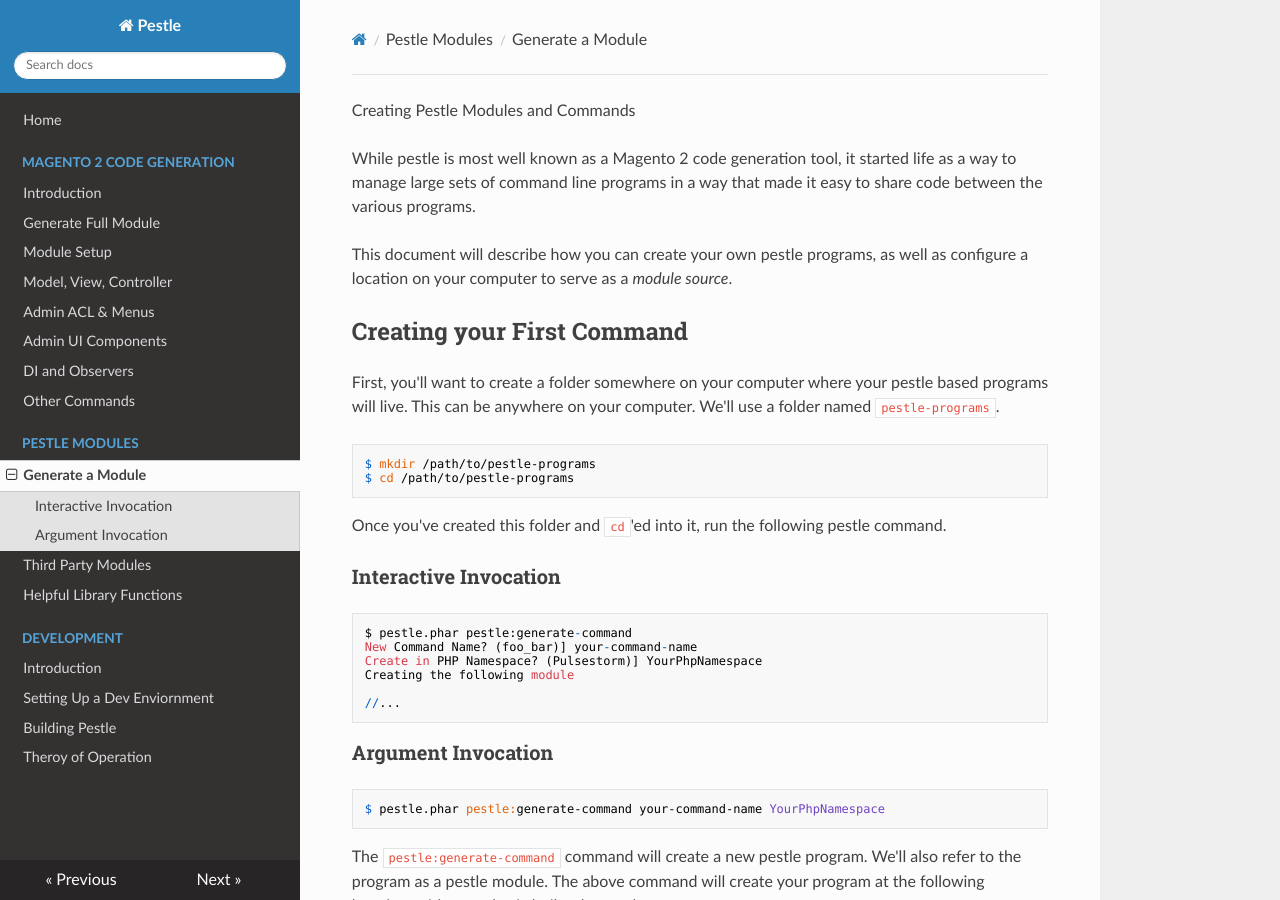
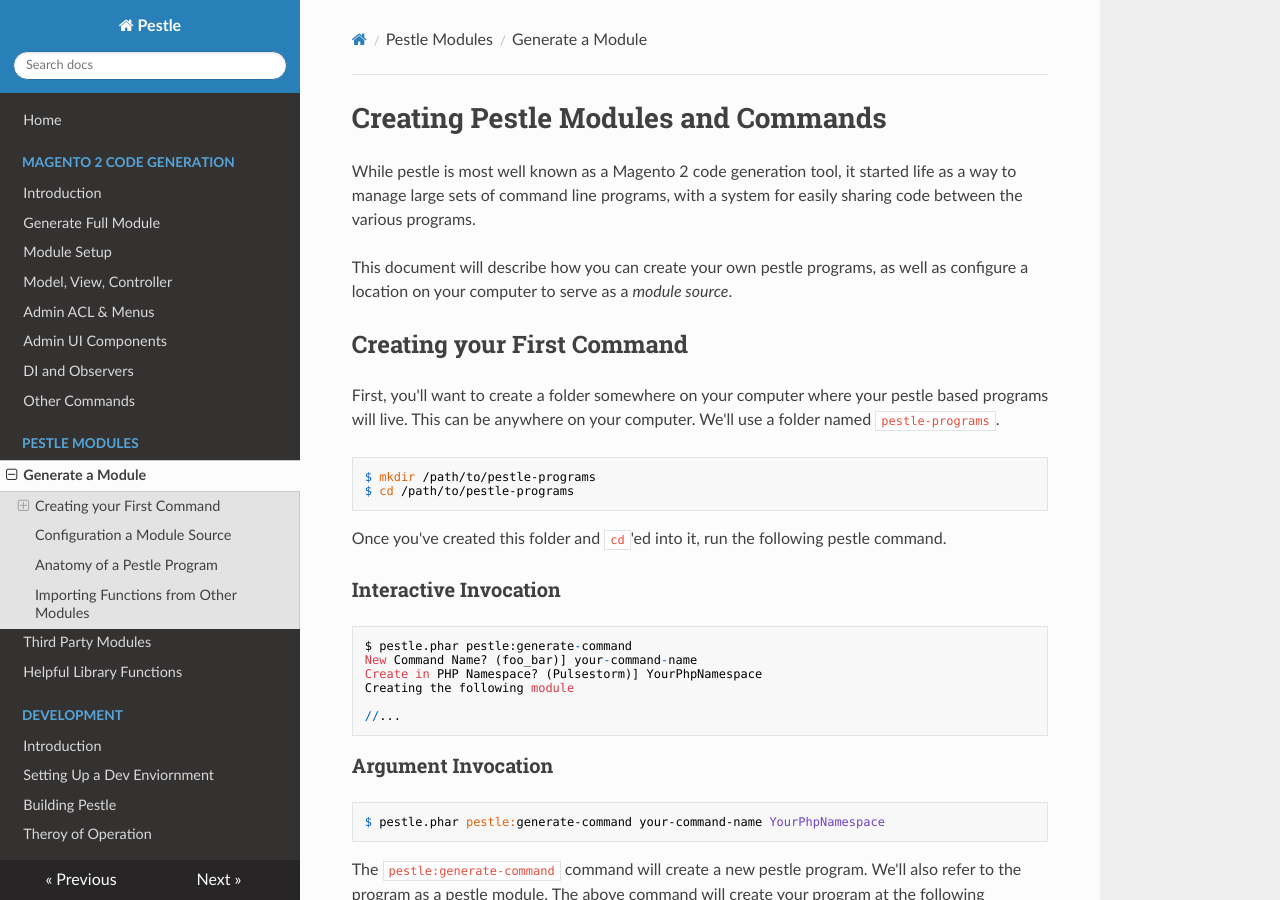
Before and after one commit to astorm/pestle, an MkDocs documentation site: the page built from docs/pestle-generate.md, in a window 1280 px wide and 900 px high. Built offline with MkDocs 1.6.1, drawn with Linux system fonts in a browser that asks for light colours; nearby versions of some CDN libraries.

Commit message:
final edits

```diff
--- a/docs/pestle-generate.md
+++ b/docs/pestle-generate.md
@@ -1,6 +1,6 @@
-Creating Pestle Modules and Commands
+# Creating Pestle Modules and Commands
 
-While pestle is most well known as a Magento 2 code generation tool, it started life as a way to manage large sets of command line programs in a way that made it easy to share code between the various programs.
+While pestle is most well known as a Magento 2 code generation tool, it started life as a way to manage large sets of command line programs, with a system for easily sharing code between the various programs.
 
 This document will describe how you can create your own pestle programs, as well as configure a location on your computer to serve as a _module source_.
 
```
